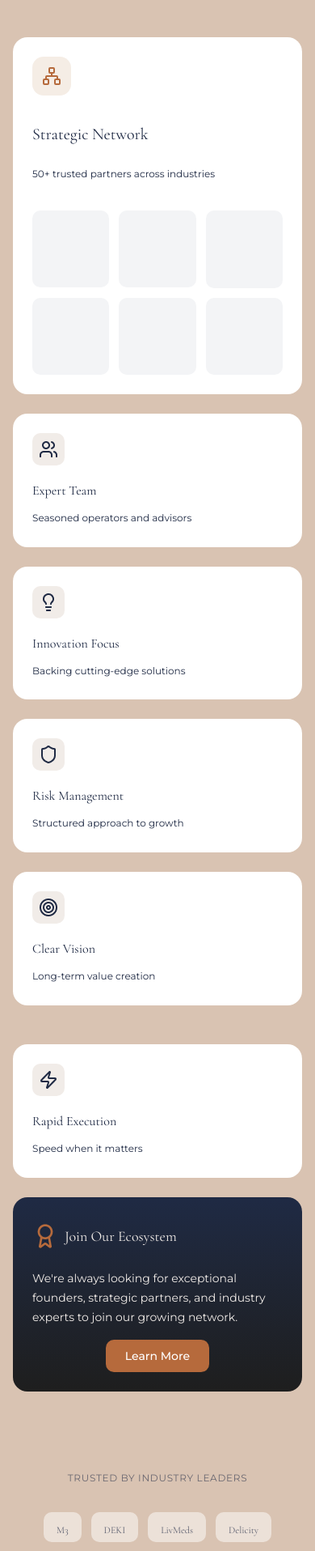
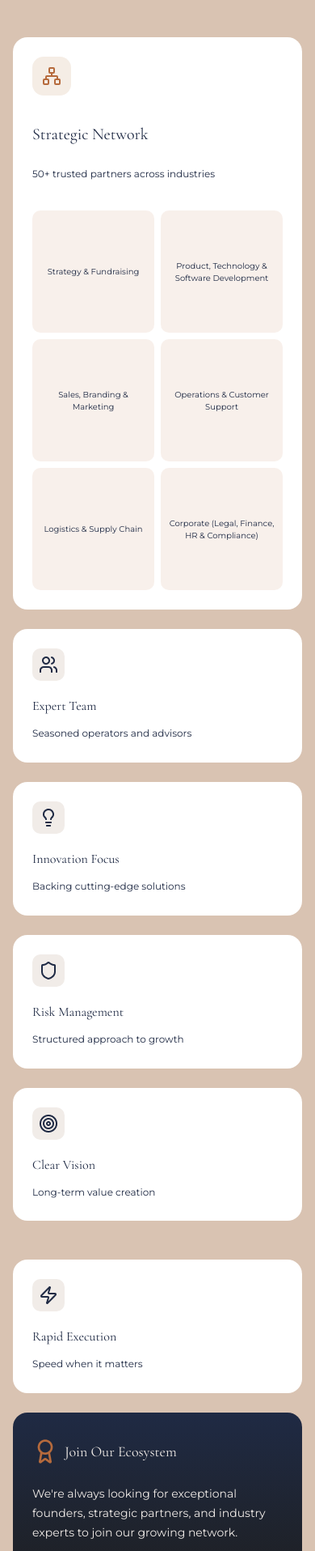
Before and after one commit to Boudjelal-Fateh/diockleswebsite, a Next.js app: page / in a window 390 px wide. Shown: the part 6930-8846 px from the top of the page at 81% size. Built offline with nearby package versions, Linux system fonts and the light colour scheme.

Commit message:
Refactor EcosystemSection component: update boxItems, modify partners list, and change button to link

```diff
--- a/app/components/EcosystemSection.jsx
+++ b/app/components/EcosystemSection.jsx
@@ -36,15 +36,15 @@ const EcosystemSection = () => {
       description: "Speed when it matters",
     },
   ];
-
-  const partners = [
-    "M3",
-    "DEKI",
-    "LivMeds",
-    "Delicity",
-    "Trustplace",
-    "Seecly",
+  const boxItems = [
+    "Strategy & Fundraising",
+    "Product, Technology & Software Development",
+    "Sales, Branding & Marketing",
+    "Operations & Customer Support",
+    "Logistics & Supply Chain",
+    "Corporate (Legal, Finance, HR & Compliance)",
   ];
+  const partners = ["M3", "YSEND", "DELICITY", "COSMIC DATA", "TRUSTPLACE"];
 
   return (
     <section
@@ -94,12 +94,16 @@ const EcosystemSection = () => {
               </p>
 
               {/* Network Grid */}
-              <div className="grid grid-cols-3 gap-3">
-                {[1, 2, 3, 4, 5, 6].map((item) => (
+              <div className="grid grid-cols-2 sm:grid-cols-3 gap-2 sm:gap-3">
+                {boxItems.map((item, index) => (
                   <div
-                    key={item}
-                    className="aspect-square bg-gray-100 rounded-lg"
-                  ></div>
+                    key={index}
+                    className="aspect-square bg-[#b66a3c]/10 rounded-lg flex items-center justify-center p-2"
+                  >
+                    <p className="text-[10px] sm:text-xs font-montserrat text-[#1f2a44] text-center leading-">
+                      {item}
+                    </p>
+                  </div>
                 ))}
               </div>
             </div>
@@ -181,9 +185,11 @@ const EcosystemSection = () => {
 
               {/* Button */}
               <div className="flex items-center justify-start sm:justify-center">
-                <button className="bg-[#b66a3c] mx-auto cursor-pointer hover:bg-[#a85a2c] md:w-[138px] md:h-[48px] text-white font-montserrat font-medium py-2.5 sm:py-3 px-6 rounded-[10px] transition-colors duration-200 inline-flex items-center gap-2 text-sm whitespace-nowrap">
-                  Learn More
-                </button>
+                <a href="#contact ">
+                  <button className="bg-[#b66a3c] mx-auto cursor-pointer hover:bg-[#a85a2c] md:w-[138px] md:h-[48px] text-white font-montserrat font-medium py-2.5 sm:py-3 px-6 rounded-[10px] transition-colors duration-200 inline-flex items-center gap-2 text-sm whitespace-nowrap">
+                    Learn More
+                  </button>
+                </a>
               </div>
             </div>
           </div>
```
